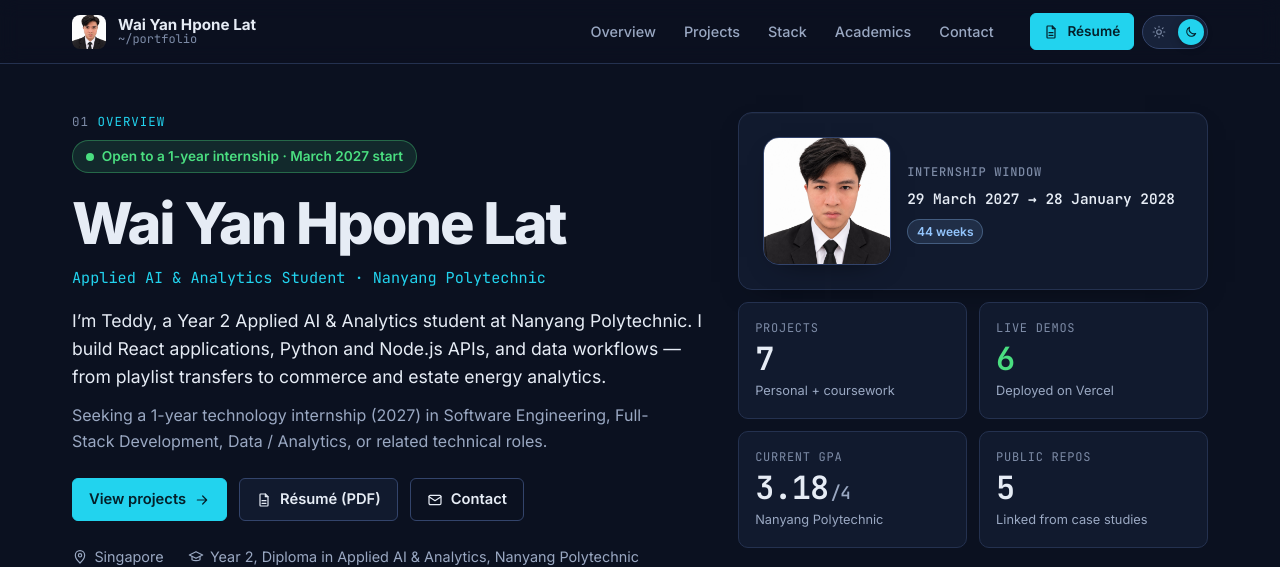
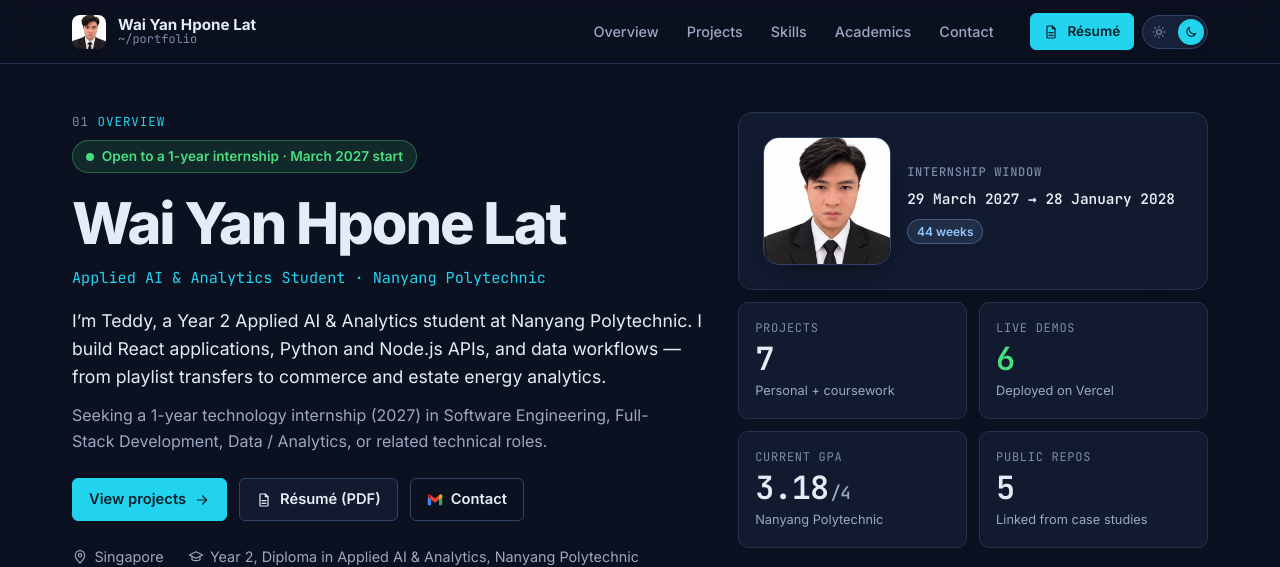
Before and after one commit to TeddyQyuon/TeddyQyuonPortfolio, a React (Vite) app: page / in a window 1280 px wide. Shown: the top 567 px of the page. Built offline with nearby package versions, Linux system fonts and the light colour scheme.

Commit message:
Use official Gmail icon and rename Stack navigation to Skills

```diff
--- a/src/components/common/Icon.jsx
+++ b/src/components/common/Icon.jsx
@@ -1,3 +1,4 @@
+import gmail from '../../assets/images/social/gmail.png';
 import whatsapp from '../../assets/images/social/whatsapp.svg';
 import githubBlack from '../../assets/images/social/github-black.svg';
 import githubWhite from '../../assets/images/social/github-white.svg';
@@ -21,6 +22,9 @@ const strokeIcons = {
 };
 
 export default function Icon({ name, size = 18, className = '' }) {
+  if (name === 'mail') {
+    return <img className={`icon social-brand-icon ${className}`.trim()} src={gmail} alt="" width={size} height={size} aria-hidden="true" />;
+  }
   if (name === 'github') {
     return <span className={`icon brand-icon-pair ${className}`.trim()} style={{ width: size, height: size }} aria-hidden="true">
       <img className="brand-on-light" src={githubBlack} alt="" width={size} height={size} />
--- a/src/config/site.js
+++ b/src/config/site.js
@@ -9,7 +9,7 @@ export const DEFAULT_DESCRIPTION =
 export const sectionLinks = [
   { label: 'Overview', id: 'overview' },
   { label: 'Projects', id: 'projects' },
-  { label: 'Stack', id: 'stack' },
+  { label: 'Skills', id: 'stack' },
   { label: 'Academics', id: 'academics' },
   { label: 'Contact', id: 'contact' },
 ];
--- a/src/sections/StackSection.jsx
+++ b/src/sections/StackSection.jsx
@@ -9,7 +9,7 @@ export default function StackSection() {
 
   return (
     <section className="section" aria-labelledby="stack-title" id="stack">
-      <SectionHeader index="03" eyebrow="Stack" title="Tools & skills" id="stack-title" />
+      <SectionHeader index="03" eyebrow="Skills" title="Tools & skills" id="stack-title" />
       <div className="stack-grid">
         <div className="panel">
           <h3 className="panel-title">Technology usage</h3>
--- a/src/styles/pages.css
+++ b/src/styles/pages.css
@@ -49,7 +49,7 @@
 .channel-list a:hover { border-color: var(--accent); background: var(--surface-2); color: var(--text); }
 .channel-icon { display: grid; place-items: center; width: 40px; height: 40px; border-radius: 9px; background: var(--accent-soft); color: var(--accent); flex-shrink: 0; }
 /* The vendor marks retain their original colours on a consistently light tile. */
-.channel-icon-linkedin, .channel-icon-github, .channel-icon-whatsapp {
+.channel-icon-mail, .channel-icon-linkedin, .channel-icon-github, .channel-icon-whatsapp {
   background: #fff;
   box-shadow: inset 0 0 0 1px #d9e0e5;
 }
```
Also changed, not shown: src/assets/images/social/gmail-source.md (added, +2 -0 lines), src/assets/images/social/gmail.png (added).
